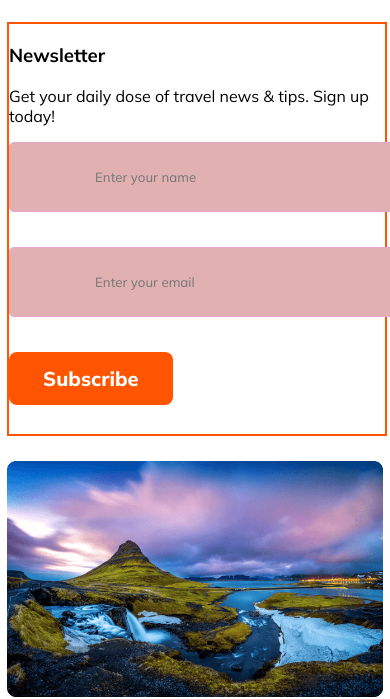
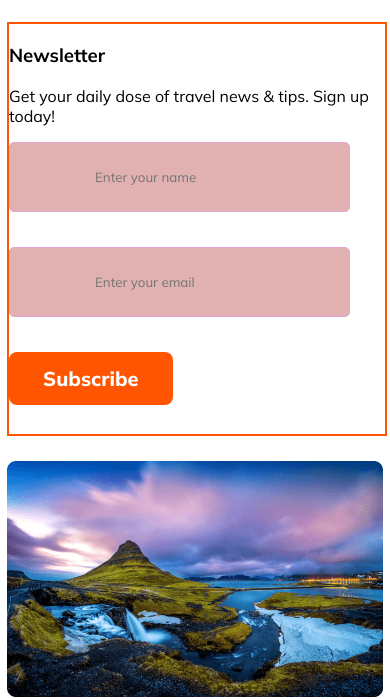
Before and after one commit to AsfirNoor/Assingnment-Project-2, a plain HTML site: page index.html in a window 390 px wide. Shown: the part 8294-8993 px from the top of the page. Drawn offline with Linux system fonts and the light colour scheme.

```diff
--- a/assets/styles.css
+++ b/assets/styles.css
@@ -588,7 +588,7 @@
         margin-bottom: 35px;
         padding: 26px 85px;
         background: #e1b1b1;
-        width: 57%;
+        width: 45%;
 
     }
     .main-footer{
```
